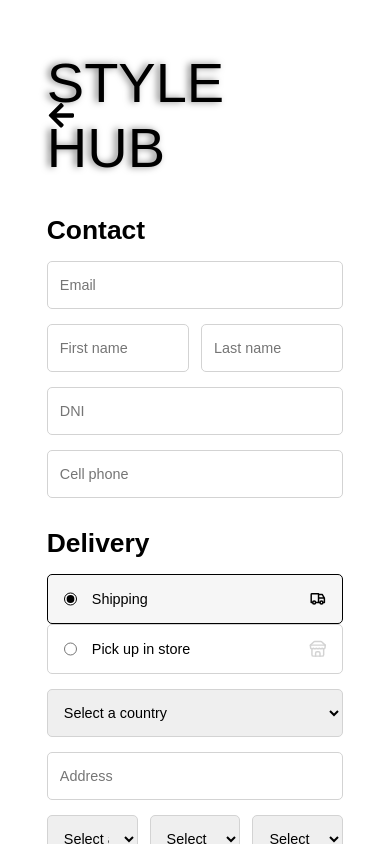
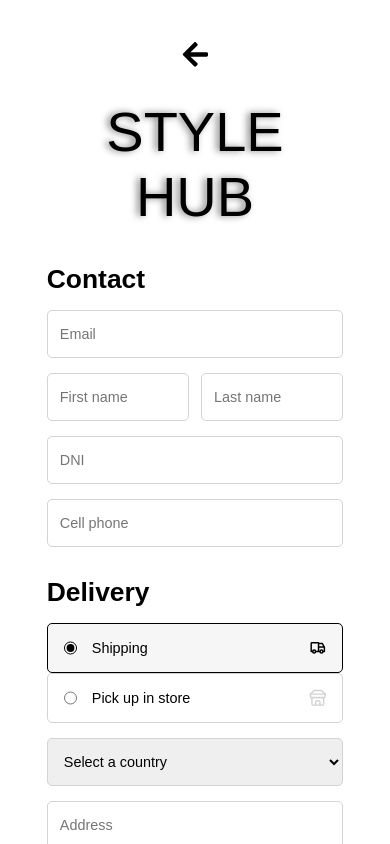
Before and after one commit to JhuniorCq/proyecto-tienda-stylehub, a React (Vite) app: page /checkout in a window 390 px wide. Shown: the top 844 px of the page. Built offline with nearby package versions, Linux system fonts and the light colour scheme; no server answers; a web font is replaced by a local one.

Commit message:
Completando responsive

```diff
--- a/src/components/ShoppingCart/ShoppingCart.module.css
+++ b/src/components/ShoppingCart/ShoppingCart.module.css
@@ -10,6 +10,7 @@
   right: 0;
   z-index: 10;
   padding: 0 20px;
+  /* margin: 10px 0; */
   background-color: white;
   box-shadow: 0 0 10px rgba(0, 0, 0, 0.4);
   display: flex;
--- a/src/components/ShoppingCartProduct/ShoppingCartProduct.module.css
+++ b/src/components/ShoppingCartProduct/ShoppingCartProduct.module.css
@@ -43,14 +43,11 @@
   gap: 12px;
 }
 
-/* .boxProductData > * {
-    border: 1px solid green;
-} */
-
 .firstRowProductData {
   display: flex;
   justify-content: space-between;
   align-items: center;
+  gap: 10px;
 }
 
 .productName {
--- a/src/pages/Checkout/Checkout.jsx
+++ b/src/pages/Checkout/Checkout.jsx
@@ -157,12 +157,12 @@ export const Checkout = () => {
     <>
       <div className={styles.checkoutBox}>
         <div className={styles.orderFormBox}>
-          <div className={styles.title}>
+          <div className={styles.boxTitle}>
             <FaArrowLeft
               className={styles.backButton}
               onClick={() => navigate("/")}
             />
-            STYLE HUB
+            <h1 className={styles.title}>STYLE HUB</h1>
           </div>
           <form className={styles.orderForm} onSubmit={sendForm}>
             {/* Contact */}
--- a/src/pages/Checkout/Checkout.module.css
+++ b/src/pages/Checkout/Checkout.module.css
@@ -1,13 +1,19 @@
-.title {
+.boxTitle {
   display: flex;
   align-items: center;
   justify-content: center;
   font-size: 3.5rem;
   /* background-color: var(--very-light-gray); */
   margin-bottom: 35px;
-  /* cursor: pointer; */
+  position: relative;
+}
+
+.title {
+  width: 100%;
+  font-size: 3.5rem;
+  font-weight: normal;
   text-shadow: -3px 0px 7px rgba(0, 0, 0, 0.5);
-  position: relative;
+  text-align: center;
 }
 
 .backButton {
@@ -185,6 +191,16 @@
 }
 
 @media (max-width: 545px) {
+  .boxTitle {
+    flex-direction: column;
+    gap: 30px;
+  }
+
+  .backButton {
+    /* font-size: 1.8rem; */
+    position: static;
+  }
+
   .checkoutBox {
     width: 100%;
     min-height: 100vh;
@@ -198,7 +214,7 @@
 
   .orderFormBox {
     /* padding: 50px 12% 50px 12%; */
-    padding: 50px 12%;
+    padding: 40px 12% 50px;
   }
 
   .orderSummaryBox {
--- a/src/pages/OrderCompletion/OrderCompletion.module.css
+++ b/src/pages/OrderCompletion/OrderCompletion.module.css
@@ -9,15 +9,11 @@
 }
 
 .orderCompletionDataBox {
-  padding: 60px 40px 50px 12%;
+  padding: 60px 70px 50px 10%;
   display: flex;
   flex-direction: column;
   gap: 25px;
 }
-
-/* .orderCompletionDataBox > * {
-  border: 1px solid red;
-} */
 
 .storeName {
   width: 100%;
@@ -64,11 +60,8 @@
 
 .orderDetailsDataBox {
   display: flex;
-  /* flex-direction: column; */
-  /* justify-content: space-between; */
   gap: clamp(15px, 50%, 90px);
   flex-wrap: wrap;
-  /* max-height: 220px; */
 }
 
 .orderDetailsDataBox > div {
@@ -109,5 +102,90 @@
 
 .orderSummaryBox {
   background-color: var(--very-light-gray);
-  padding: 60px 12% 50px 40px;
+  padding: 60px 10% 50px 70px;
 }
+
+@media (min-width: 1600px) {
+}
+
+@media (min-width: 1250px) and (max-width: 1480px) {
+  .orderCompletionDataBox {
+    padding: 50px 70px 50px 8%;
+  }
+
+  .orderSummaryBox {
+    padding: 50px 8% 50px 70px;
+  }
+}
+
+@media (min-width: 992px) and (max-width: 1249px) {
+  .orderCompletionBox {
+    flex-direction: column;
+  }
+
+  .orderCompletionBox > * {
+    width: 100%;
+  }
+
+  .orderCompletionDataBox {
+    padding: 50px 12%;
+  }
+
+  .orderSummaryBox {
+    padding: 50px 12%;
+  }
+}
+
+@media (min-width: 768px) and (max-width: 991px) {
+  .orderCompletionBox {
+    flex-direction: column;
+  }
+
+  .orderCompletionBox > * {
+    width: 100%;
+  }
+
+  .orderCompletionDataBox {
+    padding: 50px 12%;
+  }
+
+  .orderSummaryBox {
+    padding: 50px 12%;
+  }
+}
+
+@media (min-width: 546px) and (max-width: 767px) {
+  .orderCompletionBox {
+    flex-direction: column;
+  }
+
+  .orderCompletionBox > * {
+    width: 100%;
+  }
+
+  .orderCompletionDataBox {
+    padding: 50px 12%;
+  }
+
+  .orderSummaryBox {
+    padding: 50px 12%;
+  }
+}
+
+@media (max-width: 545px) {
+  .orderCompletionBox {
+    flex-direction: column;
+  }
+
+  .orderCompletionBox > * {
+    width: 100%;
+  }
+
+  .orderCompletionDataBox {
+    padding: 50px 12%;
+  }
+
+  .orderSummaryBox {
+    padding: 50px 12%;
+  }
+}
```
